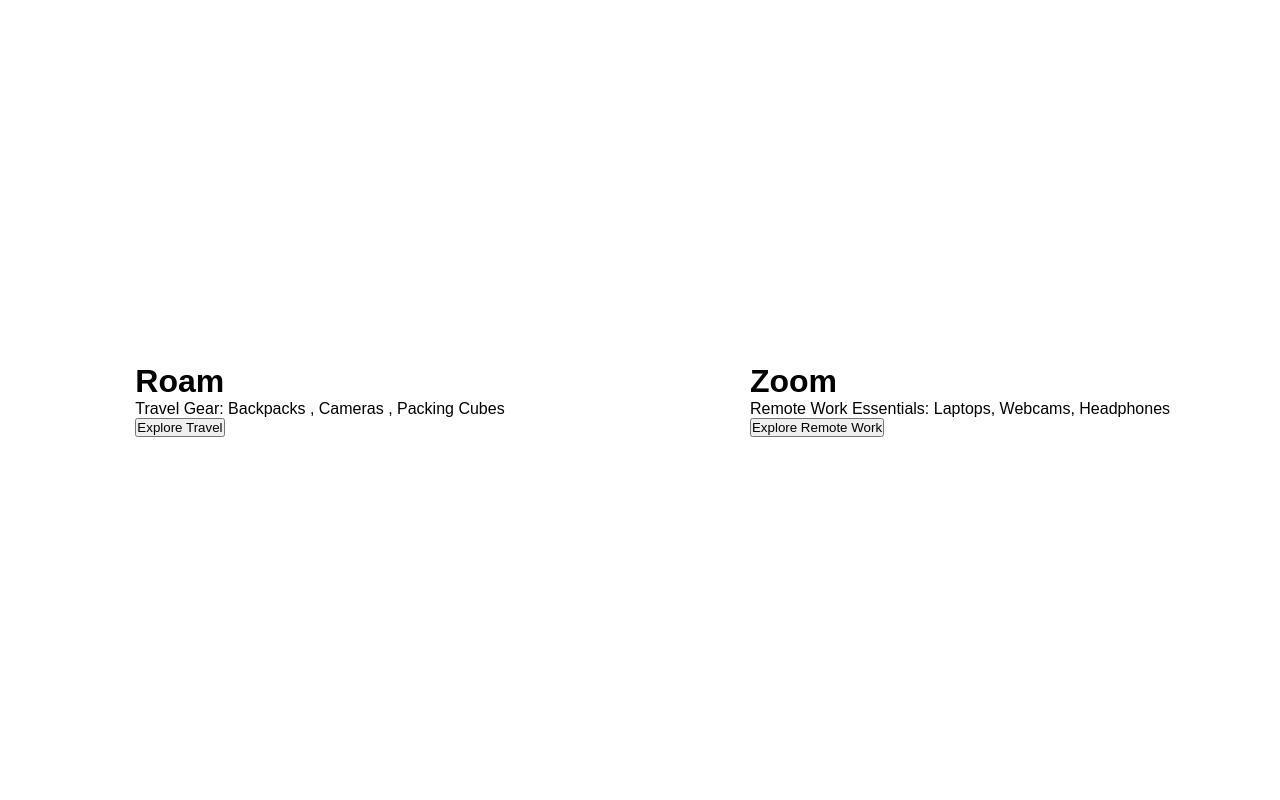
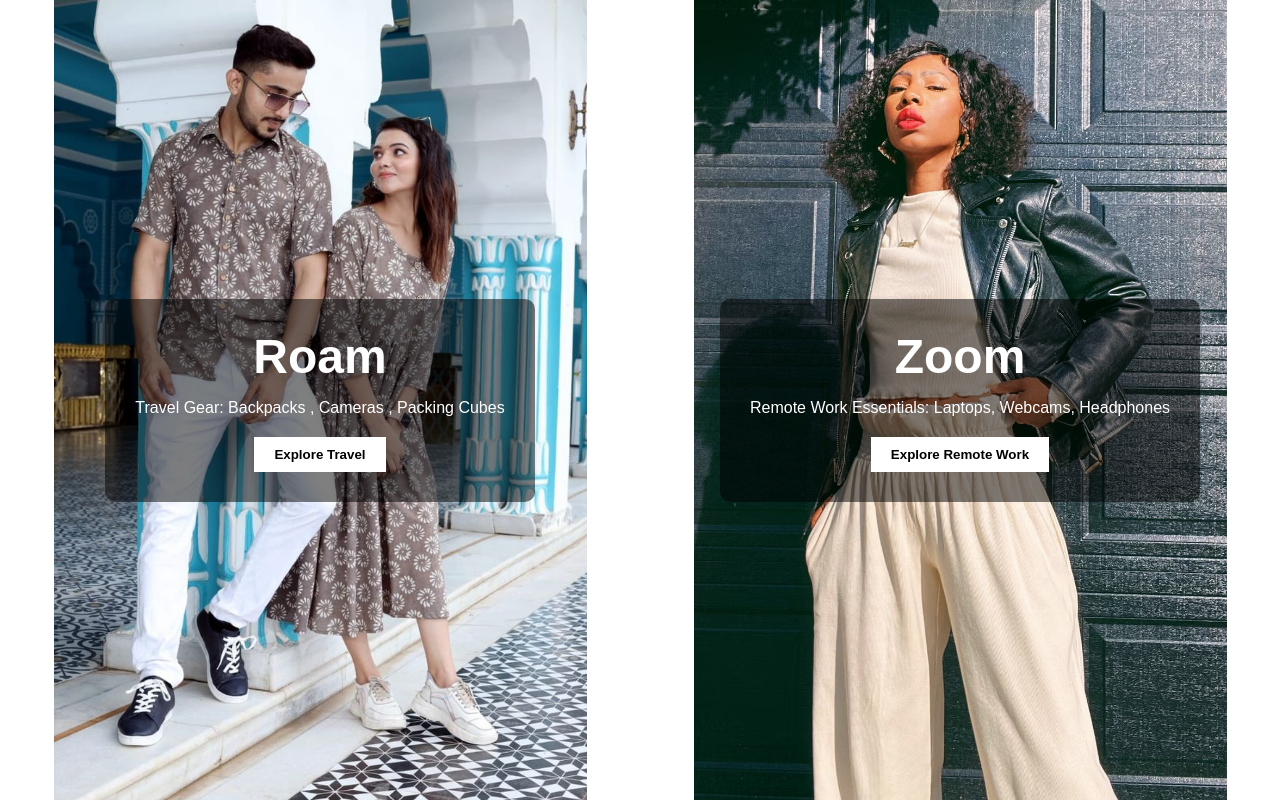
Before and after one commit to chinky23-tech/double-landing-page, a plain HTML site: page index.html in a window 1280 px wide. Drawn offline with Linux system fonts and the light colour scheme.

Commit message:
changing images

```diff
--- a/style.css
+++ b/style.css
@@ -15,11 +15,57 @@ body, html{
 .split{
     width: 50%;
     display: flex;
+    color: white;
     align-items: center;
     justify-content: center;
-
     transition: 0.5s ease;
     overflow: hidden;
     position: relative;
     cursor: pointer;
+
 }
+.left {
+    background-image: url(imgaes/women.jpeg);
+    background-size: contain;
+    background-position: center center;
+    background-repeat: no-repeat;
+
+
+}
+
+.right {
+    background-image: url(imgaes/women.avif);
+   background-size: contain;
+    background-position: center center;
+    background-repeat: no-repeat;
+}
+
+.content {
+  background-color: rgba(0, 0, 0, 0.5);
+  padding: 30px;
+  text-align: center;
+  border-radius: 10px;
+}
+
+.content h1 {
+  font-size: 3rem;
+  margin-bottom: 15px;
+}
+
+.content p {
+  margin-bottom: 20px;
+}
+
+button {
+  padding: 10px 20px;
+  background-color: white;
+  border: none;
+  color: #000;
+  font-weight: bold;
+  cursor: pointer;
+  transition: background 0.3s;
+}
+
+button:hover {
+  background-color: #ddd;
+}
```
Also changed, not shown: index.html (+1 -0 lines), imgaes/women.avif (added), imgaes/women.jpeg (added), 1 other file.
